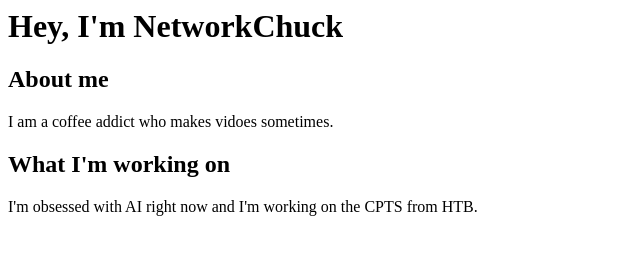
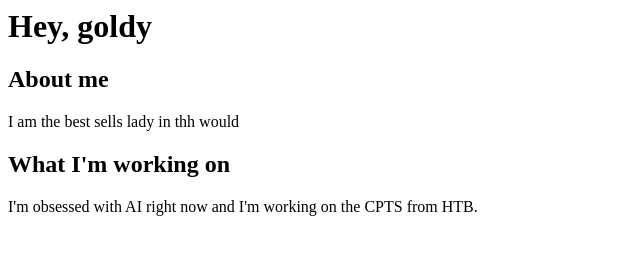
Before and after one commit to telegramgooles/web-host, a plain HTML site: page index.html in a window 1280 px wide. Shown: the whole page, without its empty margins (0-640 px from the left). Drawn offline with Linux system fonts and the light colour scheme.

Commit message:
Update index.html

```diff
--- a/index.html
+++ b/index.html
@@ -1,12 +1,12 @@
 
 <html>
     <h1>
-        Hey, I'm NetworkChuck
+        Hey, goldy
     </h1>
     <body>
         <h2>About me</h2>
         <p>
-            I am a coffee addict who makes vidoes sometimes.
+            I am the best sells lady in thh would
         </p>
         <h2>What I'm working on</h2>
         <p>
```
